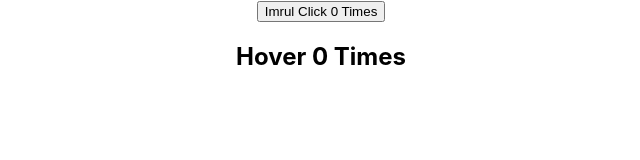
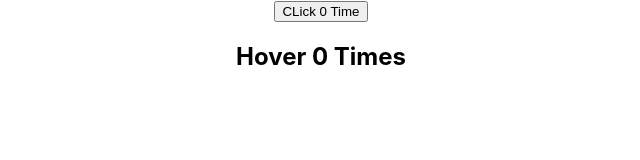
Before and after one commit to imrulhasan273/ReactJS-course, a React (Create React App) app in the folder hello-world/: page / in a window 1280 px wide. Shown: the top 160 px of the page, without its empty margins (319-959 px from the left). Built offline with nearby package versions, Linux system fonts and the light colour scheme; the HTML template or start-up script is replaced by a standard one.

Commit message:
Render Props (Part 2)

```diff
--- a/hello-world/src/App.js
+++ b/hello-world/src/App.js
@@ -1,8 +1,12 @@
 import React from "react";
 // import logo from "./logo.svg";
 import "./App.css";
-import ClickCounter from "./components/ClickCounter";
-import HoverCounter from "./components/HoverCounter";
+import ClickCounterTwo from "./components/ClickCounterTwo";
+import CounterTwo from "./components/CounterTwo";
+import HoverCounterTwo from "./components/HoverCounterTwo";
+// import User from "./components/User";
+// import ClickCounter from "./components/ClickCounter";
+// import HoverCounter from "./components/HoverCounter";
 // import Inline from "./components/Inline";
 // import Stylesheet from "./components/Stylesheet";
 // import NameList from "./components/NameList";
@@ -35,10 +39,26 @@ import HoverCounter from "./components/HoverCounter";
 function App() {
   return (
     <div className="App">
-      <ClickCounter name="Imrul" />
-      <HoverCounter />
+      <CounterTwo>
+        {(count, increamentCount) => (
+          <ClickCounterTwo count={count} increamentCount={increamentCount} />
+        )}
+      </CounterTwo>
+
+      <CounterTwo>
+        {(count, increamentCount) => (
+          <HoverCounterTwo count={count} increamentCount={increamentCount} />
+        )}
+      </CounterTwo>
+
+      {/* <ClickCounterTwo />
+      <HoverCounterTwo />
+      <User render={(isLoggedIn) => (isLoggedIn ? "Imrul" : "Guest")} /> */}
+      {/* <ClickCounter name="Imrul" />
+      <HoverCounter /> */}
       {/* <ErrorBoundary>
         <Hero heroName="Batman" />
+        <HoverCounterTwo/>
       </ErrorBoundary>
 
       <ErrorBoundary>
--- /dev/null
+++ b/hello-world/src/components/ClickCounterTwo.js
@@ -0,0 +1,14 @@
+import React, { Component } from "react";
+
+class ClickCounterTwo extends Component {
+  render() {
+    const { count, increamentCount } = this.props;
+    return (
+      <div>
+        <button onClick={increamentCount}>CLick {count} Time</button>
+      </div>
+    );
+  }
+}
+
+export default ClickCounterTwo;
--- /dev/null
+++ b/hello-world/src/components/CounterTwo.js
@@ -0,0 +1,25 @@
+import React, { Component } from "react";
+
+class CounterTwo extends Component {
+  constructor(props) {
+    super(props);
+
+    this.state = {
+      count: 0,
+    };
+  }
+
+  increamentCount = () => {
+    this.setState((prevState) => {
+      return { count: prevState.count + 1 };
+    });
+  };
+
+  render() {
+    return (
+      <div>{this.props.children(this.state.count, this.increamentCount)}</div>
+    );
+  }
+}
+
+export default CounterTwo;
--- /dev/null
+++ b/hello-world/src/components/HoverCounterTwo.js
@@ -0,0 +1,11 @@
+import React, { Component } from "react";
+
+class HoverCounterTwo extends Component {
+  render() {
+    const { count, increamentCount } = this.props;
+
+    return <h2 onMouseOver={increamentCount}>Hover {count} Times</h2>;
+  }
+}
+
+export default HoverCounterTwo;
--- /dev/null
+++ b/hello-world/src/components/User.js
@@ -0,0 +1,9 @@
+import React, { Component } from "react";
+
+class User extends Component {
+  render() {
+    return <div>{this.props.render(true)}</div>;
+  }
+}
+
+export default User;
```
Also changed, not shown: 2 other files (tests, documents, lock files or other folders).
